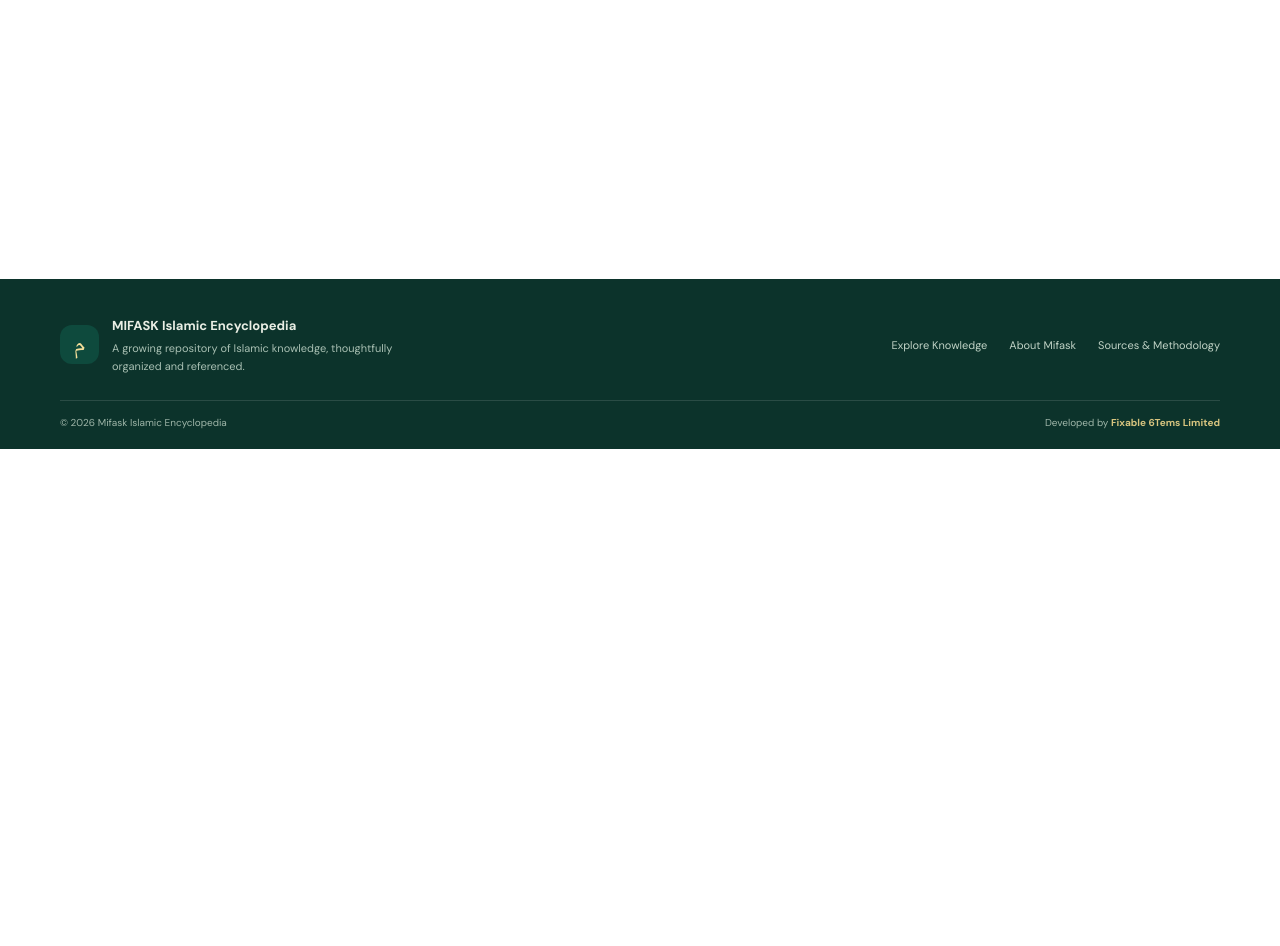
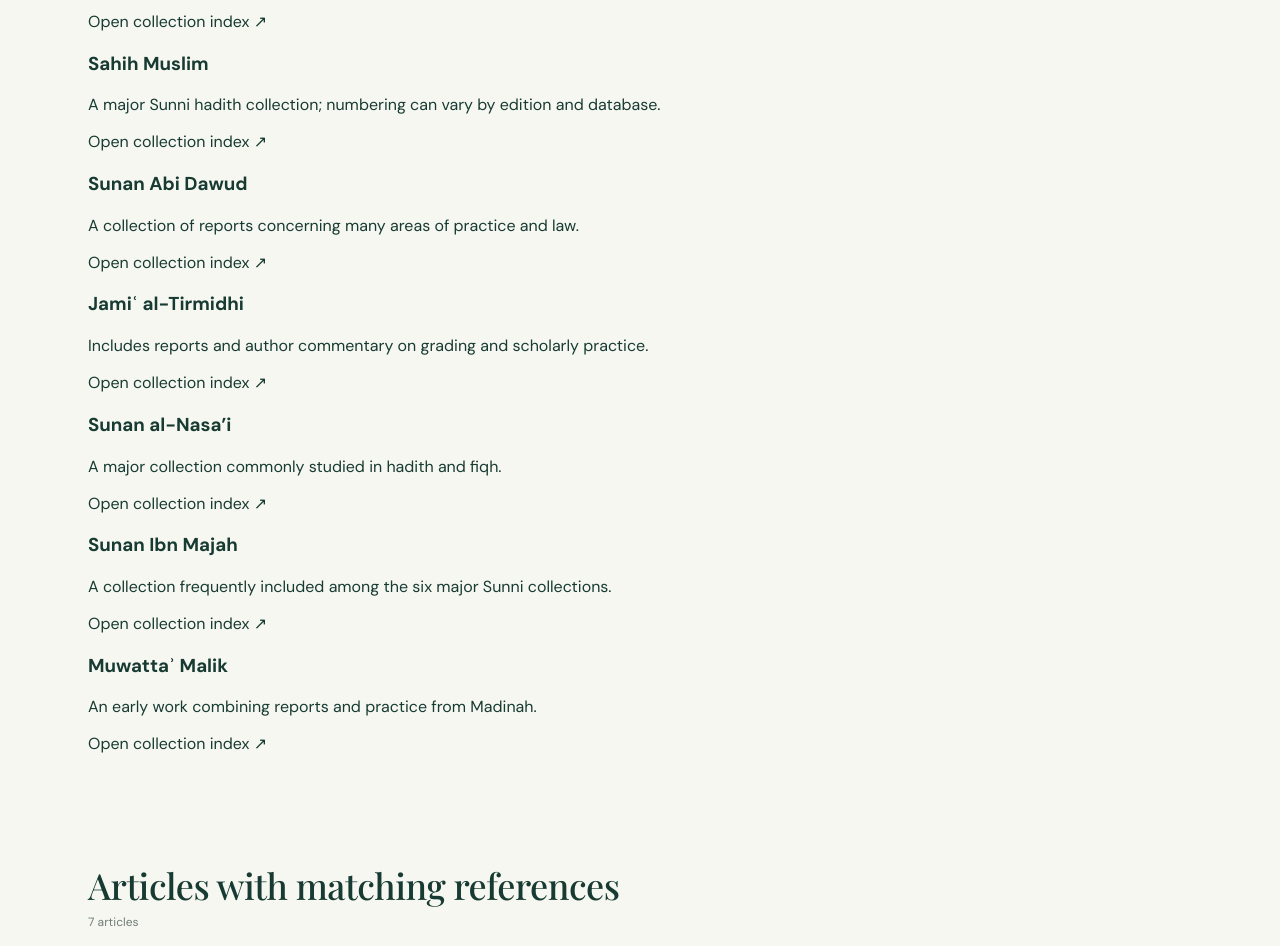
Before and after one commit to smartmil79-afk/mifask-islamic-encyclopedia, a Next.js app: page /hadith in a window 1280 px wide. Before the commit this address had no page. Shown: the part 600-1546 px from the top of the page. Before the commit the page ends 1049 px from the top, so only its background shows below. Built offline with nearby package versions, Linux system fonts and the light colour scheme; no server answers; the database is empty; a web font is replaced by a local one.

Commit message:
Build Hadith collection reference explorer

```diff
--- /dev/null
+++ b/app/hadith/page.tsx
@@ -0,0 +1,28 @@
+'use client';
+import Link from 'next/link';
+import { useEffect, useMemo, useState } from 'react';
+import { articles as fallbackArticles } from '@/lib/content';
+import { getSupabaseClient } from '@/lib/supabase';
+type RefArticle={slug:string;title:string;references:string[];tags:string[]};
+const collections=[
+ {name:'Sahih al-Bukhari',slug:'bukhari',about:'A major Sunni hadith collection; consult a specific book, chapter and numbering.'},
+ {name:'Sahih Muslim',slug:'muslim',about:'A major Sunni hadith collection; numbering can vary by edition and database.'},
+ {name:'Sunan Abi Dawud',slug:'abudawud',about:'A collection of reports concerning many areas of practice and law.'},
+ {name:'Jamiʿ al-Tirmidhi',slug:'tirmidhi',about:'Includes reports and author commentary on grading and scholarly practice.'},
+ {name:'Sunan al-Nasa’i',slug:'nasai',about:'A major collection commonly studied in hadith and fiqh.'},
+ {name:'Sunan Ibn Majah',slug:'ibnmajah',about:'A collection frequently included among the six major Sunni collections.'},
+ {name:'Muwattaʾ Malik',slug:'malik',about:'An early work combining reports and practice from Madinah.'}
+];
+export default function HadithExplorer(){
+ const [query,setQuery]=useState('');
+ const [library,setLibrary]=useState<RefArticle[]>([]);
+ const [loading,setLoading]=useState(true);
+ useEffect(()=>{const sb=getSupabaseClient();if(!sb){setLibrary(fallbackArticles.map(a=>({slug:a.id,title:a.title,references:a.references,tags:[a.tag]})));setLoading(false);return;}
+ (async()=>{const {data,error}=await sb.from('ie_articles').select('slug,title,reference_texts,tags').eq('status','published');const live=(data||[]).map((a:any)=>({slug:a.slug,title:a.title,references:a.reference_texts||[],tags:a.tags||[]}));setLibrary([...live,...fallbackArticles.filter(a=>!live.some(l=>l.slug===a.id)).map(a=>({slug:a.id,title:a.title,references:a.references,tags:[a.tag]}))]);setLoading(false);})();},[]);
+ const matches=useMemo(()=>{const q=query.trim().toLowerCase();return library.filter(a=>!q||[a.title,a.references.join(' '),a.tags.join(' ')].join(' ').toLowerCase().includes(q));},[library,query]);
+ return <div className="page-shell hadith-page"><div className="page-hero"><span className="section-kicker">Hadith & Sunnah</span><h1>Hadith reference explorer</h1><p>Browse collection information and find encyclopedia articles containing relevant hadith references. This is a reference finder—not a hadith grading engine or full-text hadith database.</p><div className="quran-search"><input value={query} onChange={e=>setQuery(e.target.value)} placeholder="Search a collection, reference, topic or article…" aria-label="Search Hadith references"/></div></div>
+ <section className="section"><div className="section-heading"><div><h2>Collections</h2><p className="muted">Reference links and study notes</p></div></div><div className="hadith-collection-grid">{collections.filter(c=>!query||[c.name,c.about].join(' ').toLowerCase().includes(query.toLowerCase())).map(c=><article className="hadith-collection" key={c.slug}><h3>{c.name}</h3><p>{c.about}</p><a href={'https://sunnah.com/'+c.slug} target="_blank" rel="noreferrer">Open collection index ↗</a></article>)}</div></section>
+ <section className="section"><div className="section-heading"><div><h2>Articles with matching references</h2><p className="muted">{loading?'Loading library…':matches.length+' article'+(matches.length===1?'':'s')}</p></div></div>{matches.length?<div className="hadith-results">{matches.map(a=><article key={a.slug} className="hadith-result"><div><h3>{a.title}</h3><p>{a.references.length?a.references.join(' · '):'No references listed'}</p><small>{a.tags.join(' · ')}</small></div><Link href={'/article/'+a.slug}>Read article →</Link></article>)}</div>:<div className="empty-state"><h3>No matching references</h3><p>Try a collection name, a book reference, or a broader topic.</p></div>}</section>
+ <div className="quran-source"><strong>Reference guidance:</strong> Hadith numberings may differ between editions and websites. A citation should identify the collection, book/chapter, narrator where available, numbering/edition, and grading attribution. Verify the report in context before relying on it.</div>
+ </div>;
+}
```
